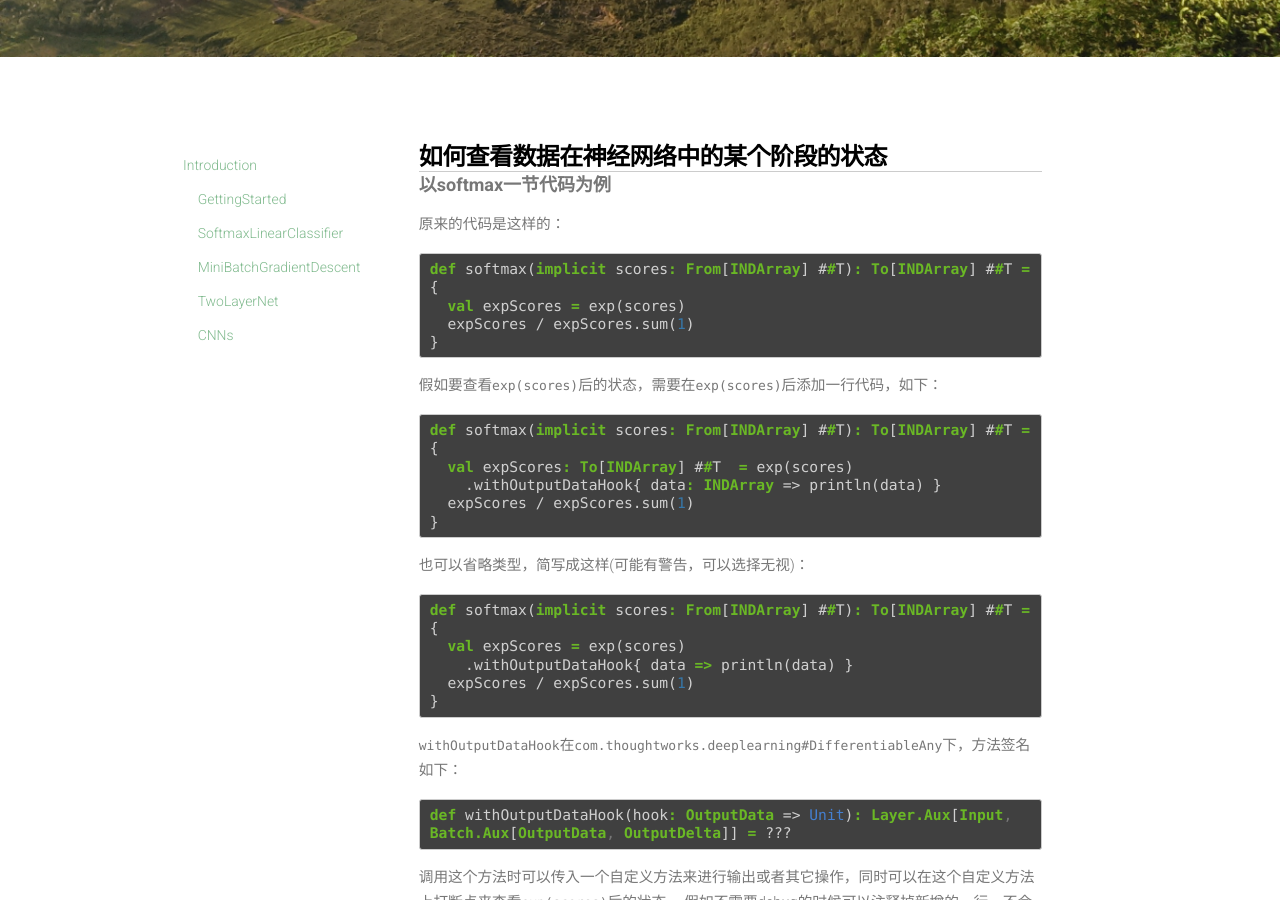
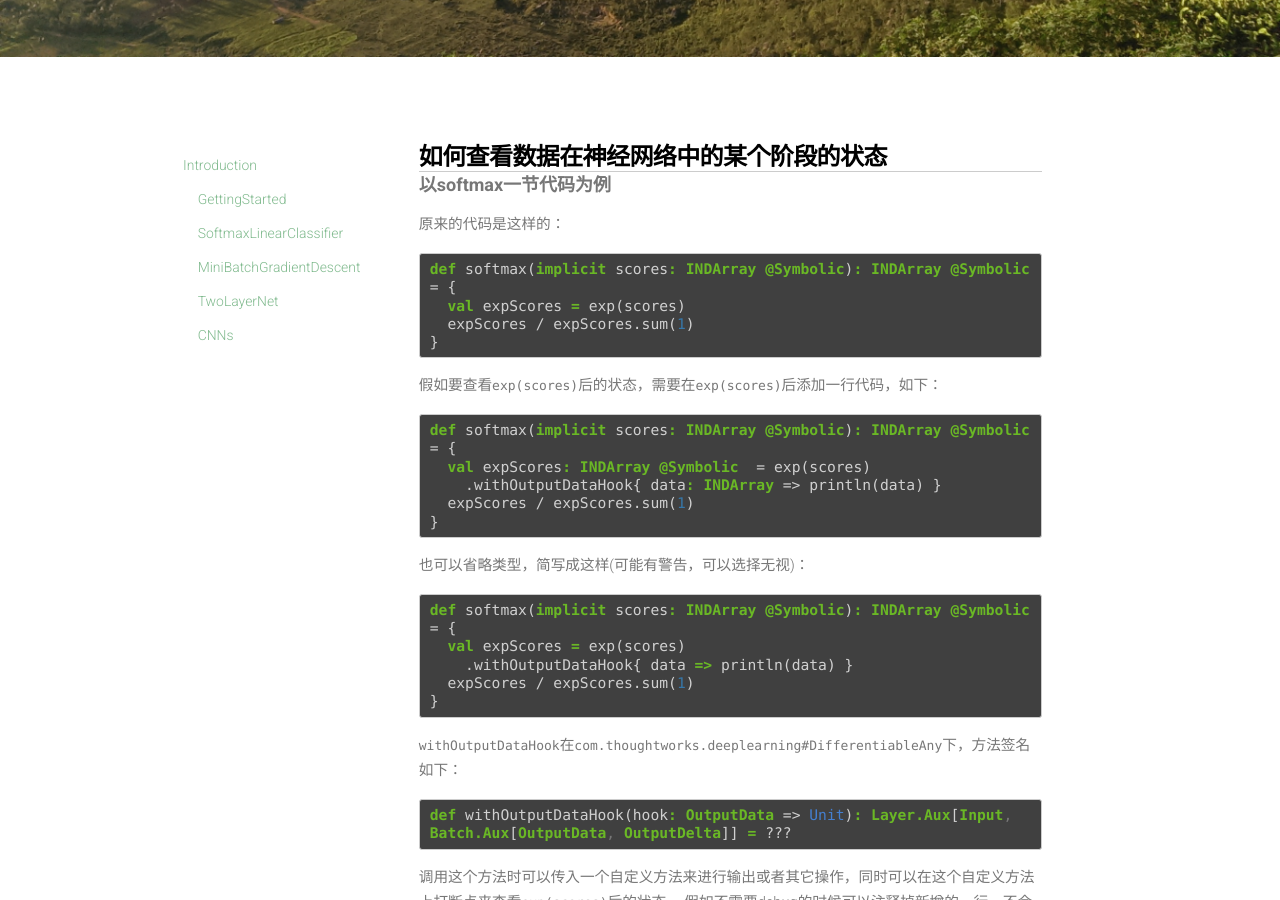
Before and after one commit to ThoughtWorksInc/DeepLearning.scala, a Jekyll site: the page built from demo/Debug.html, in a window 1280 px wide and 900 px high, scrolled down 321 px. Built offline with Jekyll 4.4.1, drawn with Linux system fonts in a browser that asks for light colours; nearby versions of some CDN libraries; comment, search, counter and statistics services are not loaded.

Commit message:
Automatically generate the html from ipynb.

```diff
--- a/demo/Debug.html
+++ b/demo/Debug.html
@@ -28,20 +28,20 @@ filename: Debug.ipynb
 <div class="inner_cell">
 <div class="text_cell_render border-box-sizing rendered_html">
 <p>原来的代码是这样的：</p>
-<div class="highlight"><pre><span></span><span class="k">def</span> <span class="n">softmax</span><span class="o">(</span><span class="k">implicit</span> <span class="n">scores</span><span class="k">:</span> <span class="kt">From</span><span class="o">[</span><span class="kt">INDArray</span><span class="o">]</span> <span class="o">#</span><span class="k">#</span><span class="n">T</span><span class="o">)</span><span class="k">:</span> <span class="kt">To</span><span class="o">[</span><span class="kt">INDArray</span><span class="o">]</span> <span class="o">#</span><span class="k">#</span><span class="n">T</span> <span class="k">=</span> <span class="o">{</span>
+<div class="highlight"><pre><span></span><span class="k">def</span> <span class="n">softmax</span><span class="o">(</span><span class="k">implicit</span> <span class="n">scores</span><span class="k">:</span> <span class="kt">INDArray</span> <span class="kt">@Symbolic</span><span class="o">)</span><span class="k">:</span> <span class="kt">INDArray</span> <span class="kt">@Symbolic</span> <span class="o">=</span> <span class="o">{</span>
   <span class="k">val</span> <span class="n">expScores</span> <span class="k">=</span> <span class="n">exp</span><span class="o">(</span><span class="n">scores</span><span class="o">)</span>
   <span class="n">expScores</span> <span class="o">/</span> <span class="n">expScores</span><span class="o">.</span><span class="n">sum</span><span class="o">(</span><span class="mi">1</span><span class="o">)</span>
 <span class="o">}</span>
 </pre></div>
 <p>假如要查看<code>exp(scores)</code>后的状态，需要在<code>exp(scores)</code>后添加一行代码，如下：</p>
-<div class="highlight"><pre><span></span><span class="k">def</span> <span class="n">softmax</span><span class="o">(</span><span class="k">implicit</span> <span class="n">scores</span><span class="k">:</span> <span class="kt">From</span><span class="o">[</span><span class="kt">INDArray</span><span class="o">]</span> <span class="o">#</span><span class="k">#</span><span class="n">T</span><span class="o">)</span><span class="k">:</span> <span class="kt">To</span><span class="o">[</span><span class="kt">INDArray</span><span class="o">]</span> <span class="o">#</span><span class="k">#</span><span class="n">T</span> <span class="k">=</span> <span class="o">{</span>
-  <span class="k">val</span> <span class="n">expScores</span><span class="k">:</span> <span class="kt">To</span><span class="o">[</span><span class="kt">INDArray</span><span class="o">]</span> <span class="o">#</span><span class="k">#</span><span class="n">T</span>  <span class="k">=</span> <span class="n">exp</span><span class="o">(</span><span class="n">scores</span><span class="o">)</span>
+<div class="highlight"><pre><span></span><span class="k">def</span> <span class="n">softmax</span><span class="o">(</span><span class="k">implicit</span> <span class="n">scores</span><span class="k">:</span> <span class="kt">INDArray</span> <span class="kt">@Symbolic</span><span class="o">)</span><span class="k">:</span> <span class="kt">INDArray</span> <span class="kt">@Symbolic</span> <span class="o">=</span> <span class="o">{</span>
+  <span class="k">val</span> <span class="n">expScores</span><span class="k">:</span> <span class="kt">INDArray</span> <span class="kt">@Symbolic</span>  <span class="o">=</span> <span class="n">exp</span><span class="o">(</span><span class="n">scores</span><span class="o">)</span>
     <span class="o">.</span><span class="n">withOutputDataHook</span><span class="o">{</span> <span class="n">data</span><span class="k">:</span> <span class="kt">INDArray</span> <span class="o">=&gt;</span> <span class="n">println</span><span class="o">(</span><span class="n">data</span><span class="o">)</span> <span class="o">}</span>
   <span class="n">expScores</span> <span class="o">/</span> <span class="n">expScores</span><span class="o">.</span><span class="n">sum</span><span class="o">(</span><span class="mi">1</span><span class="o">)</span>
 <span class="o">}</span>
 </pre></div>
 <p>也可以省略类型，简写成这样(可能有警告，可以选择无视)：</p>
-<div class="highlight"><pre><span></span><span class="k">def</span> <span class="n">softmax</span><span class="o">(</span><span class="k">implicit</span> <span class="n">scores</span><span class="k">:</span> <span class="kt">From</span><span class="o">[</span><span class="kt">INDArray</span><span class="o">]</span> <span class="o">#</span><span class="k">#</span><span class="n">T</span><span class="o">)</span><span class="k">:</span> <span class="kt">To</span><span class="o">[</span><span class="kt">INDArray</span><span class="o">]</span> <span class="o">#</span><span class="k">#</span><span class="n">T</span> <span class="k">=</span> <span class="o">{</span>
+<div class="highlight"><pre><span></span><span class="k">def</span> <span class="n">softmax</span><span class="o">(</span><span class="k">implicit</span> <span class="n">scores</span><span class="k">:</span> <span class="kt">INDArray</span> <span class="kt">@Symbolic</span><span class="o">)</span><span class="k">:</span> <span class="kt">INDArray</span> <span class="kt">@Symbolic</span> <span class="o">=</span> <span class="o">{</span>
   <span class="k">val</span> <span class="n">expScores</span> <span class="k">=</span> <span class="n">exp</span><span class="o">(</span><span class="n">scores</span><span class="o">)</span>
     <span class="o">.</span><span class="n">withOutputDataHook</span><span class="o">{</span> <span class="n">data</span> <span class="k">=&gt;</span> <span class="n">println</span><span class="o">(</span><span class="n">data</span><span class="o">)</span> <span class="o">}</span>
   <span class="n">expScores</span> <span class="o">/</span> <span class="n">expScores</span><span class="o">.</span><span class="n">sum</span><span class="o">(</span><span class="mi">1</span><span class="o">)</span>
```
Also changed, not shown: 1 other file.
